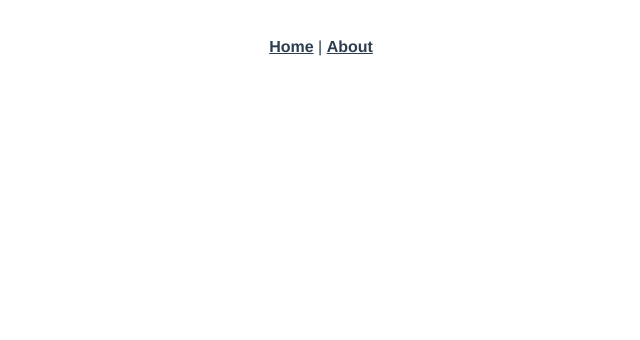
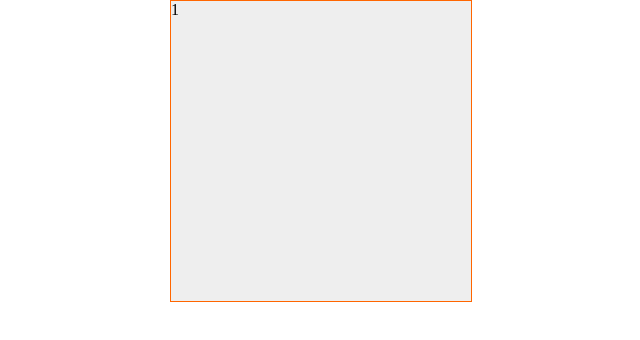
Before and after one commit to zhiquanli-web/utils, a Vue app: page /#/home in a window 1280 px wide. Shown: the top 340 px of the page, without its empty margins (319-959 px from the left). Built offline with nearby package versions, Linux system fonts and the light colour scheme.

Commit message:
清理无用组件、swiper布局

```diff
--- a/src/App.vue
+++ b/src/App.vue
@@ -1,32 +1,5 @@
 <template>
   <div id="app">
-    <div id="nav">
-      <router-link to="/">Home</router-link> |
-      <router-link to="/about">About</router-link>
-    </div>
     <router-view />
   </div>
 </template>
-
-<style lang="scss">
-#app {
-  font-family: Avenir, Helvetica, Arial, sans-serif;
-  -webkit-font-smoothing: antialiased;
-  -moz-osx-font-smoothing: grayscale;
-  text-align: center;
-  color: #2c3e50;
-}
-
-#nav {
-  padding: 30px;
-
-  a {
-    font-weight: bold;
-    color: #2c3e50;
-
-    &.router-link-exact-active {
-      color: #42b983;
-    }
-  }
-}
-</style>
--- /dev/null
+++ b/src/assets/styles/index.scss
@@ -0,0 +1,9 @@
+html, body {
+  height: 100%;
+  margin: 0;
+  bottom: 0;
+}
+
+#app {
+  height: 100%;
+}
--- a/src/components/HelloWorld.vue
+++ /dev/null
@@ -1,130 +0,0 @@
-<template>
-  <div class="hello">
-    <h1>{{ msg }}</h1>
-    <p>
-      For a guide and recipes on how to configure / customize this project,<br />
-      check out the
-      <a href="https://cli.vuejs.org" target="_blank" rel="noopener"
-        >vue-cli documentation</a
-      >.
-    </p>
-    <h3>Installed CLI Plugins</h3>
-    <ul>
-      <li>
-        <a
-          href="https://github.com/vuejs/vue-cli/tree/dev/packages/%40vue/cli-plugin-babel"
-          target="_blank"
-          rel="noopener"
-          >babel</a
-        >
-      </li>
-      <li>
-        <a
-          href="https://github.com/vuejs/vue-cli/tree/dev/packages/%40vue/cli-plugin-router"
-          target="_blank"
-          rel="noopener"
-          >router</a
-        >
-      </li>
-      <li>
-        <a
-          href="https://github.com/vuejs/vue-cli/tree/dev/packages/%40vue/cli-plugin-vuex"
-          target="_blank"
-          rel="noopener"
-          >vuex</a
-        >
-      </li>
-      <li>
-        <a
-          href="https://github.com/vuejs/vue-cli/tree/dev/packages/%40vue/cli-plugin-eslint"
-          target="_blank"
-          rel="noopener"
-          >eslint</a
-        >
-      </li>
-    </ul>
-    <h3>Essential Links</h3>
-    <ul>
-      <li>
-        <a href="https://vuejs.org" target="_blank" rel="noopener">Core Docs</a>
-      </li>
-      <li>
-        <a href="https://forum.vuejs.org" target="_blank" rel="noopener"
-          >Forum</a
-        >
-      </li>
-      <li>
-        <a href="https://chat.vuejs.org" target="_blank" rel="noopener"
-          >Community Chat</a
-        >
-      </li>
-      <li>
-        <a href="https://twitter.com/vuejs" target="_blank" rel="noopener"
-          >Twitter</a
-        >
-      </li>
-      <li>
-        <a href="https://news.vuejs.org" target="_blank" rel="noopener">News</a>
-      </li>
-    </ul>
-    <h3>Ecosystem</h3>
-    <ul>
-      <li>
-        <a href="https://router.vuejs.org" target="_blank" rel="noopener"
-          >vue-router</a
-        >
-      </li>
-      <li>
-        <a href="https://vuex.vuejs.org" target="_blank" rel="noopener">vuex</a>
-      </li>
-      <li>
-        <a
-          href="https://github.com/vuejs/vue-devtools#vue-devtools"
-          target="_blank"
-          rel="noopener"
-          >vue-devtools</a
-        >
-      </li>
-      <li>
-        <a href="https://vue-loader.vuejs.org" target="_blank" rel="noopener"
-          >vue-loader</a
-        >
-      </li>
-      <li>
-        <a
-          href="https://github.com/vuejs/awesome-vue"
-          target="_blank"
-          rel="noopener"
-          >awesome-vue</a
-        >
-      </li>
-    </ul>
-  </div>
-</template>
-
-<script>
-export default {
-  name: "HelloWorld",
-  props: {
-    msg: String,
-  },
-};
-</script>
-
-<!-- Add "scoped" attribute to limit CSS to this component only -->
-<style scoped lang="scss">
-h3 {
-  margin: 40px 0 0;
-}
-ul {
-  list-style-type: none;
-  padding: 0;
-}
-li {
-  display: inline-block;
-  margin: 0 10px;
-}
-a {
-  color: #42b983;
-}
-</style>
--- /dev/null
+++ b/src/components/Swiper/index.vue
@@ -0,0 +1,64 @@
+<template>
+  <div class="swiper">
+    <!-- 容器 -->
+    <div
+      class="swiper-container"
+      ref="swiper-container"
+      @mouseup="mouseup"
+      @mousemove="mousemove"
+      @mousedown="mousedown"
+    >
+      <!-- 滑块 -->
+      <div class="swiper-item" v-for="item in data" :key="item">{{ item }}</div>
+    </div>
+  </div>
+</template>
+
+<script>
+export default {
+  name: "swiper",
+  data() {
+    return {
+      data: [1, 2, 3, 4],
+      curIndex: 1,
+    };
+  },
+  mounted() {
+    this.swiper = this.$refs["swiper-container"];
+  },
+  methods: {
+    mouseup() {
+      // console.log("鼠标抬起", e);
+      this.swiper.style.left = this.curIndex * -300 + "px";
+      this.curIndex += 1;
+    },
+    mousemove() {
+      // console.log('鼠标移动');
+    },
+    mousedown(e) {
+      console.log("鼠标按下", e);
+    },
+  },
+};
+</script>
+<style lang="scss" scoped>
+.swiper {
+  position: relative;
+  width: 300px;
+  border: 1px solid #f60;
+  margin: auto;
+  overflow: hidden;
+  .swiper-container {
+    position: relative;
+    display: flex;
+    left: 0px;
+    transition: all 0.5s linear;
+    .swiper-item {
+      flex-shrink: 0;
+      width: 300px;
+      height: 300px;
+      background: #eee;
+    }
+  }
+}
+</style>
--- a/src/main.js
+++ b/src/main.js
@@ -1,3 +1,4 @@
+import "@/assets/styles/index.scss";
 import Vue from "vue";
 import App from "./App.vue";
 import router from "./router";
--- a/src/router/index.js
+++ b/src/router/index.js
@@ -1,23 +1,17 @@
 import Vue from "vue";
 import VueRouter from "vue-router";
-import Home from "../views/Home.vue";
 
 Vue.use(VueRouter);
 
 const routes = [
   {
     path: "/",
-    name: "Home",
-    component: Home,
+    redirect: "/home",
   },
   {
-    path: "/about",
-    name: "About",
-    // route level code-splitting
-    // this generates a separate chunk (about.[hash].js) for this route
-    // which is lazy-loaded when the route is visited.
-    component: () =>
-      import(/* webpackChunkName: "about" */ "../views/About.vue"),
+    path: "/home",
+    name: "Home",
+    component: () => import(/* webpackChunkName: "home" */ "../views/Home.vue"),
   },
 ];
 
--- a/src/views/About.vue
+++ /dev/null
@@ -1,5 +0,0 @@
-<template>
-  <div class="about">
-    <h1>This is an about page</h1>
-  </div>
-</template>
--- a/src/views/Home.vue
+++ b/src/views/Home.vue
@@ -1,18 +1,19 @@
 <template>
-  <div class="home">
-    <img alt="Vue logo" src="../assets/logo.png" />
-    <HelloWorld msg="Welcome to Your Vue.js App" />
+  <div class="home-container">
+    <Swiper />
   </div>
 </template>
 
 <script>
-// @ is an alias to /src
-import HelloWorld from "@/components/HelloWorld.vue";
-
 export default {
+  components: {
+    Swiper: () => import("@/components/Swiper/index.vue"),
+  },
   name: "Home",
-  components: {
-    HelloWorld,
-  },
 };
 </script>
+<style lang="scss" scoped>
+.home-container {
+  height: 100%;
+}
+</style>
--- a/vue.config.js
+++ b/vue.config.js
@@ -1,3 +1,6 @@
 module.exports = {
   lintOnSave: false,
+  devServer: {
+    open: "true",
+  },
 };
```
Also changed, not shown: src/utils/index.js (added).
